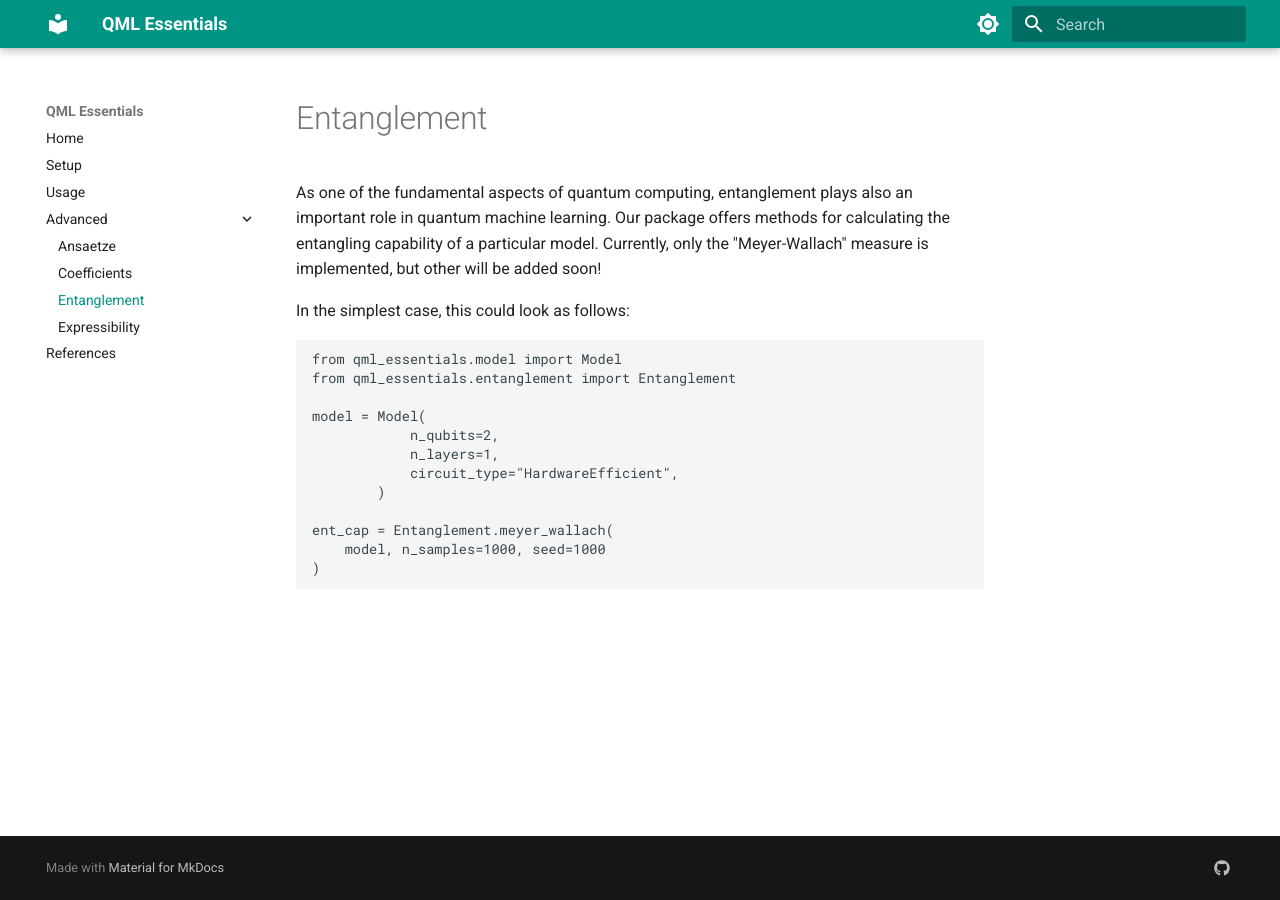
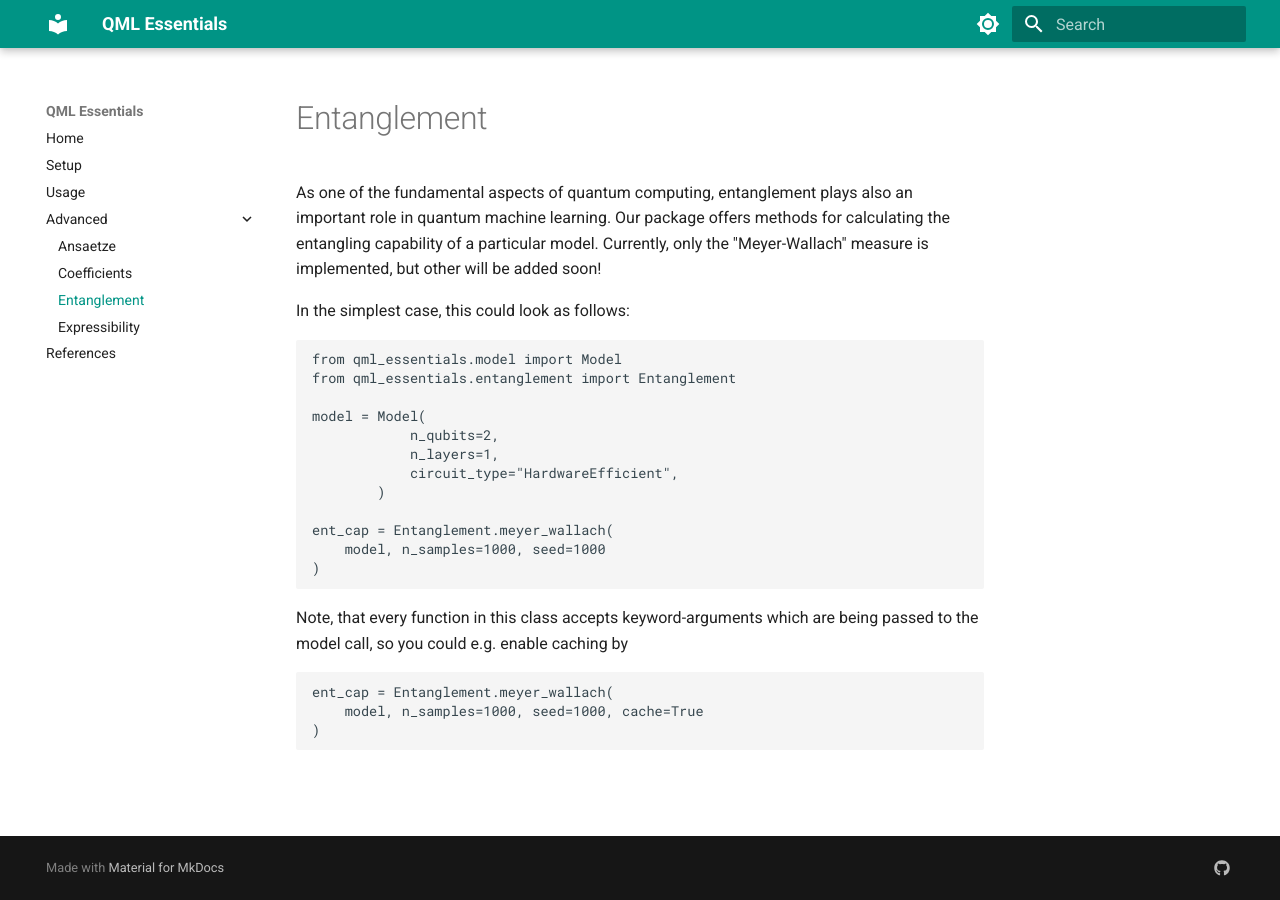
Before and after one commit to cirKITers/qml-essentials, an MkDocs documentation site: the page built from docs/entanglement.md, in a window 1280 px wide. Built offline with MkDocs 1.6.1 and Material for MkDocs 9.7.7, drawn with Linux system fonts in a browser that asks for light colours.

Commit message:
extended entanglement
Signed-off-by: Melvin Strobl <lc3267@kit.edu>

````diff
--- a/docs/entanglement.md
+++ b/docs/entanglement.md
@@ -19,3 +19,11 @@ ent_cap = Entanglement.meyer_wallach(
     model, n_samples=1000, seed=1000
 )
 ```
+
+Note, that every function in this class accepts keyword-arguments which are being passed to the model call, so you could e.g. enable caching by
+
+```python
+ent_cap = Entanglement.meyer_wallach(
+    model, n_samples=1000, seed=1000, cache=True
+)
+```
````
